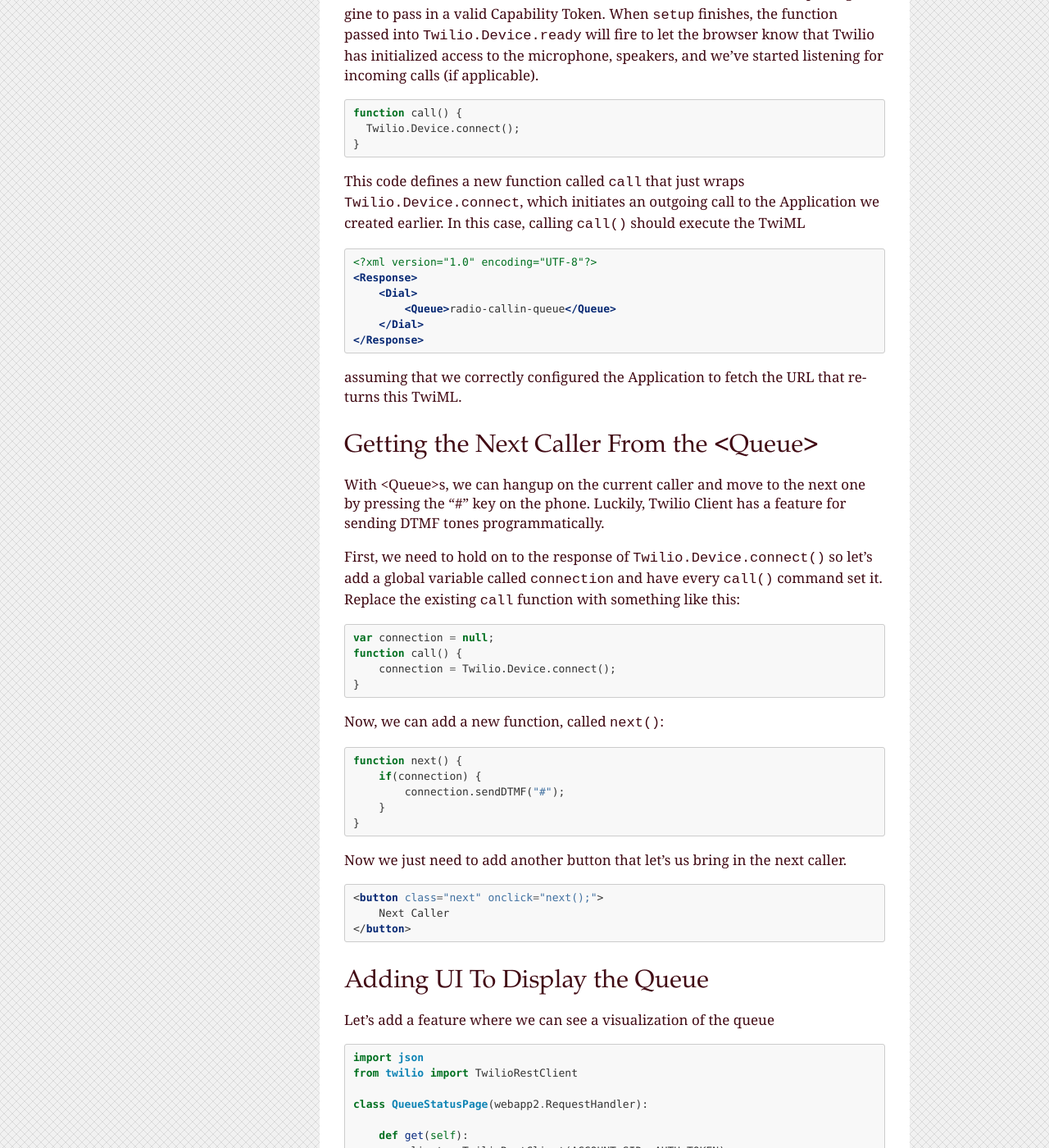
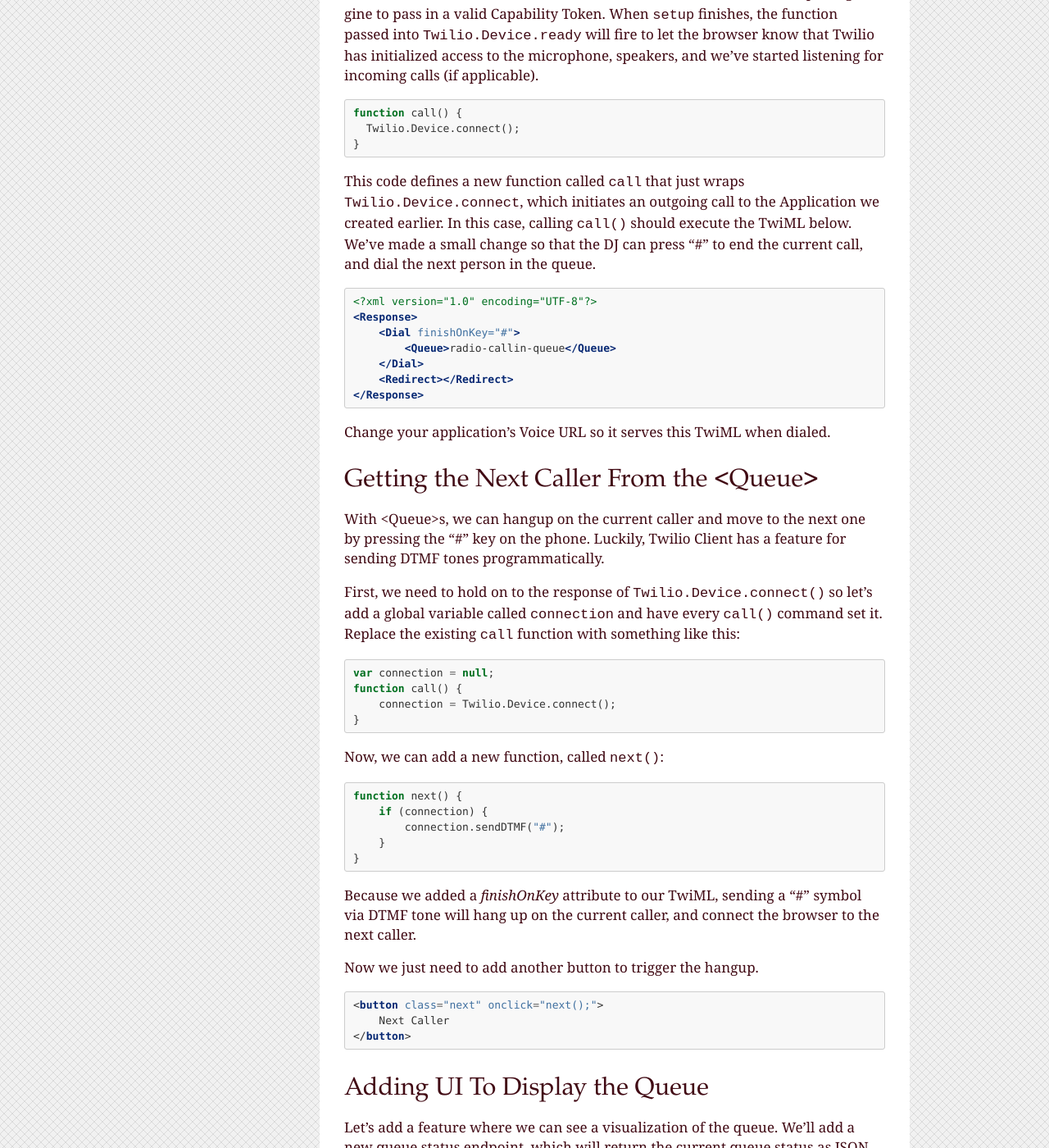
Before and after one commit to twilio/workshop, a Sphinx documentation site: the page built from docs/browser.rst, in a window 1280 px wide and 1400 px high, scrolled down 3147 px. Shown: the whole window at 82% size. Built offline with Sphinx 7.4.7, drawn with Linux system fonts in a browser that asks for light colours; some of the changed text lies outside the part shown.

Commit message:
txt changes in client docs

```diff
--- a/docs/browser.rst
+++ b/docs/browser.rst
@@ -177,18 +177,20 @@
 This code defines a new function called ``call`` that just wraps
 ``Twilio.Device.connect``, which initiates an outgoing call to the Application
 we created earlier. In this case, calling ``call()`` should execute the TwiML
+below. We've made a small change so that the DJ can press "#" to end the
+current call, and dial the next person in the queue.
 
 .. code-block:: xml
 
     <?xml version="1.0" encoding="UTF-8"?>
     <Response>
-        <Dial>
+        <Dial finishOnKey="#">
             <Queue>radio-callin-queue</Queue>
         </Dial>
+        <Redirect></Redirect>
     </Response>
 
-assuming that we correctly configured the Application to fetch the URL that
-returns this TwiML.
+Change your application's Voice URL so it serves this TwiML when dialed.
 
 Getting the Next Caller From the <Queue>
 -----------------------------------------
@@ -213,12 +216,16 @@
 .. code-block:: javascript
 
     function next() {
-        if(connection) {
+        if (connection) {
             connection.sendDTMF("#");
         }
     }
 
-Now we just need to add another button that let's us bring in the next caller.
+Because we added a `finishOnKey` attribute to our TwiML, sending a "#" symbol
+via DTMF tone will hang up on the current caller, and connect the browser to
+the next caller.
+
+Now we just need to add another button to trigger the hangup.
 
 .. code-block:: html
 
@@ -229,7 +236,9 @@
 Adding UI To Display the Queue
 ------------------------------
 
-Let's add a feature where we can see a visualization of the queue
+Let's add a feature where we can see a visualization of the queue. We'll add
+a new queue status endpoint, which will return the current queue status as
+JSON.
 
 .. code-block:: python
 
@@ -238,14 +247,16 @@
 
     class QueueStatusPage(webapp2.RequestHandler):
 
+        queue_sid = "QQ123"
         def get(self):
             client = TwilioRestClient(ACCOUNT_SID, AUTH_TOKEN)
-            q_data = {"queues": client.queues.get(QUEUE_SID)}
+            q_data = {"queues": client.queues.get(queue_sid)}
             self.response.out.write(json.dumps(q_data))
 
 
-Add this QueueStatusPage into the WSIApplication's routing map as ``/queue-status``.
-Now we need some Javascript to poll the state of the queue and update the UI.
+Add this QueueStatusPage into the WSIApplication's routing map as
+``/queue-status``. Now we need some Javascript to poll the state of the queue
+and update the UI.
 
 .. code-block:: javascript
 
```
Also changed, not shown: other parts of docs/browser.rst (+2 -1 lines).
